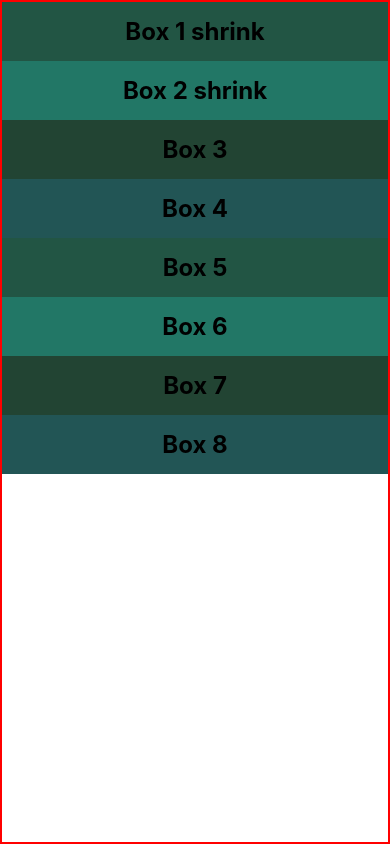
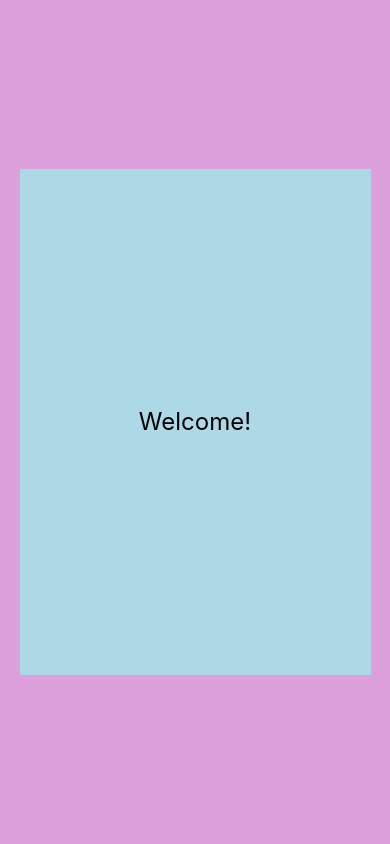
Before and after one commit to setykarimi/react-native, a React Native app: screen / in a window 390 px wide. Built offline with nearby package versions, Linux system fonts and the light colour scheme.

Commit message:
Subject: React native, Description: Edit for window width and height, Date: 06/05/2024

```diff
--- a/App.js
+++ b/App.js
@@ -1,18 +1,52 @@
 // import { StyleSheet, View } from "react-native";
-import { StyleSheet, View } from "react-native";
-import Box from "./components/box";
+import { StyleSheet, Text, View, useWindowDimensions } from "react-native";
 
 export default function App() {
+  const windowWidth = useWindowDimensions().width;
+  const windowHeight = useWindowDimensions().height;
+  // const [dimensions, setDimensions] = useState({
+  //   window: Dimensions.get("window"),
+  // });
+
+  // useEffect(() => {
+  //   const subsription = Dimensions.addEventListener("change", ({ window }) => {
+  //     setDimensions({ window });
+  //   });
+  //   return () => subsription?.remove();
+  // });
+
+  // const { window } = dimensions;
+
+  // const windowWidth = window.width;
+  // const windowHeight = window.height;
+
   return (
     <View style={styles.container}>
-      <Box style={{ padding: 15, backgroundColor: "#225544" }} >Box 1 shrink</Box>
+      <View
+        style={[
+          styles.box,
+          {
+            width: windowWidth > 500 ? "70%" : "90%",
+            height: windowHeight > 600 ? "60%" : "90%",
+          },
+        ]}
+      >
+        <Text
+          style={{
+            fontSize: windowWidth > 500 ? 50 : 24,
+          }}
+        >
+          Welcome!
+        </Text>
+      </View>
+      {/* <Box style={{ padding: 15, backgroundColor: "#225544" }} >Box 1 shrink</Box>
       <Box style={{ padding: 15, backgroundColor: "#227766" }} >Box 2 shrink</Box>
       <Box style={{ padding: 15, backgroundColor: "#224433" }} >Box 3</Box>
       <Box style={{ padding: 15, backgroundColor: "#225555" }} >Box 4</Box>
       <Box style={{ padding: 15, backgroundColor: "#225544" }} >Box 5</Box>
       <Box style={{ padding: 15, backgroundColor: "#227766" }} >Box 6</Box>
       <Box style={{ padding: 15, backgroundColor: "#224433" }} >Box 7</Box>
-      <Box style={{ padding: 15, backgroundColor: "#225555" }} >Box 8</Box>
+      <Box style={{ padding: 15, backgroundColor: "#225555" }} >Box 8</Box> */}
       {/* <Flex /> */}
       {/* <FlexDirectionBasis /> */}
       {/* <DirectionLayout /> */}
@@ -29,7 +63,18 @@ export default function App() {
 const styles = StyleSheet.create({
   container: {
     flex: 1,
-    borderWidth: 2,
-    borderColor: "red",
+    backgroundColor: "plum",
+    alignItems: "center",
+    justifyContent: "center",
   },
+  box: {
+    // width: windowWidth > 500 ? "70%" : "90%",
+    // height: windowHeight > 600 ? "60%" : "90%",
+    backgroundColor: "lightblue",
+    alignItems: "center",
+    justifyContent: "center",
+  },
+  // text: {
+  //   fontSize: windowWidth > 500 ? 50 : 24,
+  // },
 });
```
